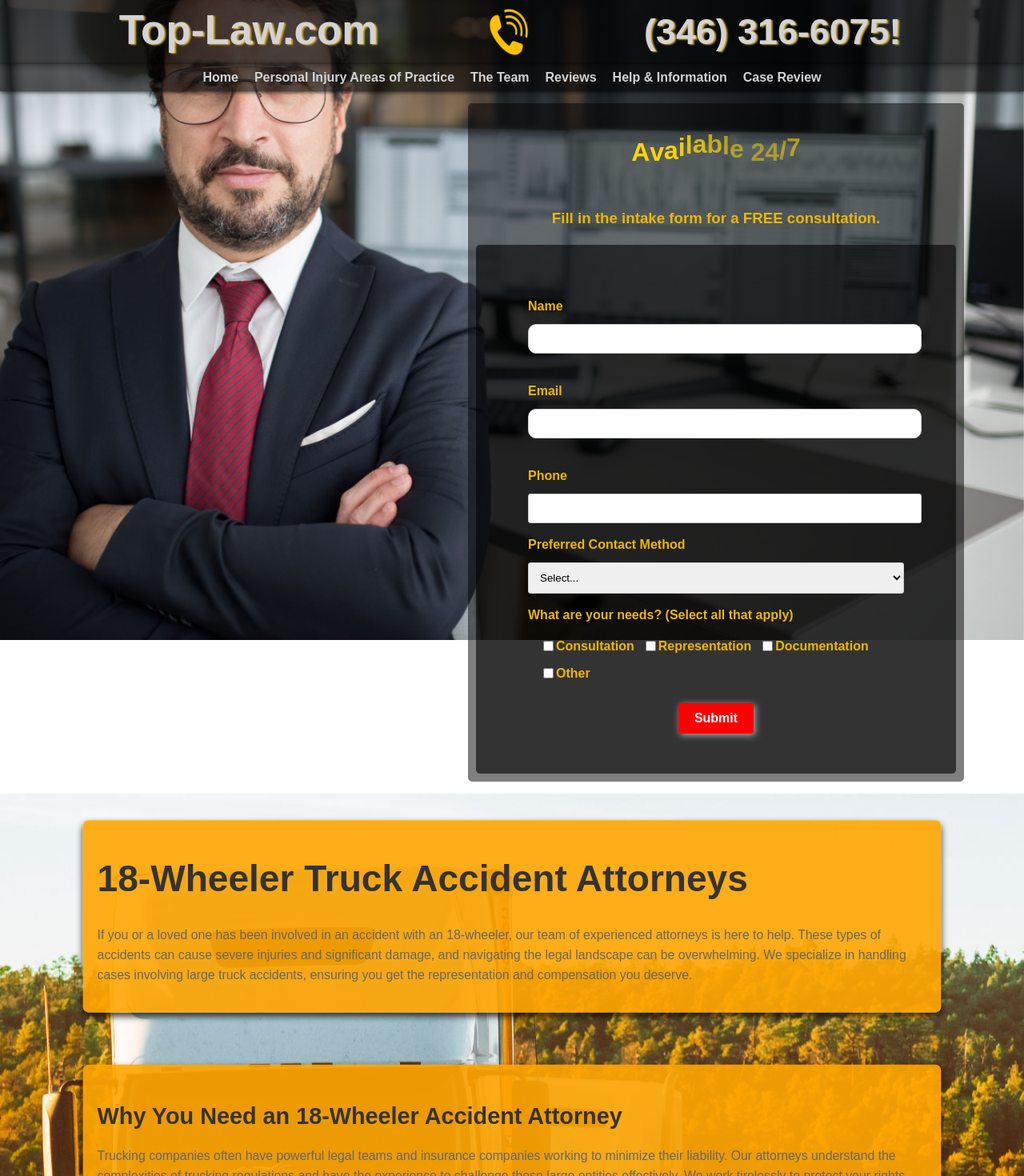
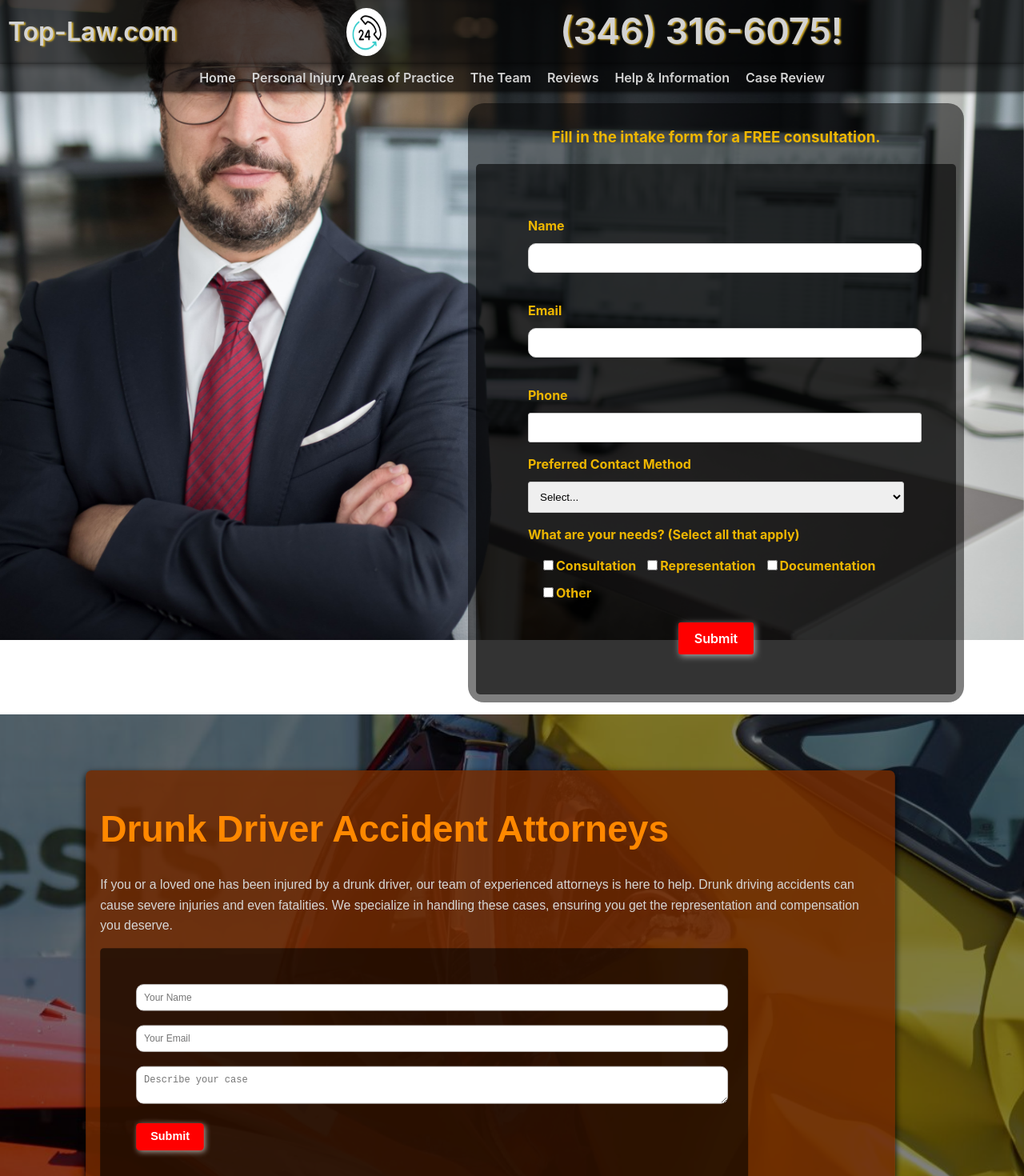
Before and after one commit to hunttony/RAM, a React (Vite) app: page /drunk-driver-accidents in a window 1280 px wide. Shown: the top 1470 px of the page at 80% size. Built offline with nearby package versions, Linux system fonts and the light colour scheme.

Commit message:
added pages, fix scrolling

```diff
--- a/src/App.css
+++ b/src/App.css
@@ -2,8 +2,14 @@
 
 /* General Styles */
 body {
-  font-family: Arial, sans-serif;
+  margin: 0;
+  font-family: -apple-system, BlinkMacSystemFont, 'Segoe UI', 'Roboto', 'Oxygen', 'Ubuntu', 'Cantarell', 'Fira Sans', 'Droid Sans', 'Helvetica Neue', sans-serif;
+  -webkit-font-smoothing: antialiased;
+  -moz-osx-font-smoothing: grayscale;
+}
 
+code {
+  font-family: source-code-pro, Menlo, Monaco, Consolas, 'Courier New', monospace;
 }
 
 .App {
--- a/src/App.jsx
+++ b/src/App.jsx
@@ -1,12 +1,12 @@
 import { useRef } from 'react';
 import { Helmet } from 'react-helmet';
+import { BrowserRouter as Router, Route, Routes } from 'react-router-dom';
 import Header from './components/Header';
 import Footer from './components/Footer';
 import Hero from './components/Hero';
 import EighteenWheelerAccidents from './pages/EighteenWheelerAccidents';
-import { BrowserRouter as Router, Route, Routes } from 'react-router-dom';
-import Menu from './components/Menu'; // Import your Menu component
 import DrunkDriverAccidents from './pages/DrunkDriverAccidents';
+import Menu from './components/Menu';
 import './App.css';
 
 const App = () => {
@@ -23,10 +23,16 @@ const App = () => {
       <Helmet>
         <title>Your Site Title</title>
         <meta name="description" content="Your site description" />
-        <meta name="keywords" content="Personal Injury Attorneys, Car Accident Lawyers, Truck Accident Lawyers, Wrongful Death Attorneys, Legal Consultation, Expert Legal Services, Personal Injury Law Firm, Free Legal Consultation, Compensation Claims, Experienced Attorneys, Legal Representation, Accident Attorneys, Injury Lawyers, Consultation Services, Legal Assistance" />
+        <meta
+          name="keywords"
+          content="Personal Injury Attorneys, Car Accident Lawyers, Truck Accident Lawyers, Wrongful Death Attorneys, Legal Consultation, Expert Legal Services, Personal Injury Law Firm, Free Legal Consultation, Compensation Claims, Experienced Attorneys, Legal Representation, Accident Attorneys, Injury Lawyers, Consultation Services, Legal Assistance"
+        />
         <meta name="author" content="Flavor Pixel, Programmer: Antonio Hunt" />
         <meta property="og:title" content="Your Attorney website" />
-        <meta property="og:description" content="Welcome to Your Attorney website, your trusted partner for expert legal services and personal injury representation. Our dedicated team of experienced attorneys specializes in handling cases such as car accidents, truck accidents, wrongful death, and more. We provide personalized consultations and effective legal solutions to ensure you receive the justice and compensation you deserve. Contact us today for a free consultation and let us help you navigate your legal challenges with confidence." />
+        <meta
+          property="og:description"
+          content="Welcome to Your Attorney website, your trusted partner for expert legal services and personal injury representation. Our dedicated team of experienced attorneys specializes in handling cases such as car accidents, truck accidents, wrongful death, and more. We provide personalized consultations and effective legal solutions to ensure you receive the justice and compensation you deserve. Contact us today for a free consultation and let us help you navigate your legal challenges with confidence."
+        />
         <meta property="og:url" content="https://lawyer-site-ochre.vercel.app/" />
         <meta property="og:image" content="https://www.yoursite.com/image.jpg" />
         <script type="application/ld+json">
@@ -44,23 +50,23 @@ const App = () => {
           })}
         </script>
       </Helmet>
+      <Router>
         <Header />
-      <Router>
-        <Routes>
-          <Route path="/eighteen-wheeler-accidents" component={EighteenWheelerAccidents} />
-          <Route path="/drunk-driver-accidents" component={DrunkDriverAccidents} />
-          {/* Add other routes here */}
-        </Routes>
-      </Router>
         <Menu scrollToSection={scrollToSection} />
         <main>
           <Hero />
           <div ref={accidentsSectionRef}>
+            <Routes>
+              <Route path="/eighteen-wheeler-accidents" element={<EighteenWheelerAccidents />} />
+              <Route path="/drunk-driver-accidents" element={<DrunkDriverAccidents />} />
+              {/* Add other routes here */}
+            </Routes>
             <EighteenWheelerAccidents />
             <DrunkDriverAccidents />
           </div>
         </main>
         <Footer />
+      </Router>
     </div>
   );
 };
--- a/src/components/ClientIntakeForm.jsx
+++ b/src/components/ClientIntakeForm.jsx
@@ -2,20 +2,19 @@
 
 import { useState } from 'react';
 import styled from 'styled-components';
-import AnimatedText from './AnimatedText';
+
 
 const FormContainer = styled.div`
   max-width: 600px;
   margin: 20px auto;
   padding: 10px;
-  border-radius: 5px;
+  border-radius: 20px;
   background-color: rgba(0, 0, 0, 0.5);
-
-
 `;
 
 const FormGroup = styled.div`
   margin-bottom: 20px;
+  border-radius: 20px;
 `;
 
 const Label = styled.label`
@@ -101,7 +100,7 @@ const ClientIntakeForm = () => {
 
   return (
     <FormContainer>
-      <AnimatedText text="Available 24/7" />
+
       <h3> Fill in the intake form for a FREE consultation.</h3>
       <form onSubmit={handleSubmit}>
         <FormGroup>
--- a/src/components/Header.jsx
+++ b/src/components/Header.jsx
@@ -1,62 +1,37 @@
 import { useState } from 'react';
 import styled from 'styled-components';
-import { motion } from 'framer-motion';
-//import Logo from '../content/images/GF.png'; // Place your logo in the src/components directory
-
-import phone from '../content/images/phone.png'
+import { motion, AnimatePresence } from 'framer-motion';
+import phone from '../content/images/24-hours-support.gif';
 
 const HeaderContainer = styled.header`
   display: flex;
   justify-content: space-between;
+  align-items: center;
   padding: 10px;
-
-
-  background-color: rgba(0, 0, 0,.7);
+  background-color: rgba(0, 0, 0, 0.7);
   color: lightgrey;
   box-shadow: 0 0 10px rgba(0, 0, 0, 0.6);
-
 `;
 
 const LogoTxt = styled.h1`
   display: flex;
-
-  justify-content: center;
-  font-family:
+  align-items: center;
   font-size: 2.0em;
   font-weight: 600;
   margin: 0;
   text-shadow: 2px 1px 2px rgba(211, 172, 43, 1);
+  cursor: pointer;
+`;
 
-
-  &:hover {
-      cursor: pointer;
-    }
-
-  &:img {
-      width: 50%;
-      height: auto;
-    }
-
-    &:div {
+const PhoneNumber = styled.h1`
   display: flex;
   align-items: center;
-    }
-`;
-const PhoneNumber = styled.h1`
-  display: flex;
   padding: 5px;
-  justify-content: center;
   font-size: 2.8em;
   font-weight: 600;
   margin: 0;
   text-shadow: 2px 1px 2px rgba(211, 172, 43, 1);
-
-
-  &:hover {
   cursor: pointer;
-          }
-
-
 `;
 
 const Nav = styled.nav`
@@ -146,14 +121,25 @@ const Header = () => {
     setActiveDropdown(activeDropdown === dropdown ? null : dropdown);
   };
 
+  const scrollToSection = () => {
+    // Implement scroll to section logic here
+    console.log('Scrolling to section');
+  };
+
   return (
     <HeaderContainer>
-      <div></div>
-      <LogoTxt>
-      Top-Law.com
-
-      </LogoTxt>
-      <img src={phone} style={{ width: '50px', height: '60px' }} alt="Phone" />
+      <LogoTxt>Top-Law.com</LogoTxt>
+      <img
+        className="image247"
+        src={phone}
+        style={{
+          width: '50px',
+          height: '60px',
+          borderRadius: '50%',
+          boxShadow: '0px 0px -5px rgba(255, 255, 255, 1)'
+        }}
+        alt="Phone"
+      />
       <PhoneNumber>(346) 316-6075!</PhoneNumber>
       <Nav>
         <Hamburger onClick={toggleMenu}>
@@ -182,24 +168,29 @@ const Header = () => {
           </MenuToggle>
         </Hamburger>
       </Nav>
+      <AnimatePresence>
+        {isOpen && (
           <MobileMenu
             initial={{ height: 0 }}
-        animate={{ height: isOpen ? 'auto' : 0 }}
+            animate={{ height: 'auto' }}
+            exit={{ height: 0 }}
             transition={{ duration: 0.3 }}
-        isOpen={isOpen}
           >
             <MobileMenuItem whileTap={{ scale: 0.95 }}>Home</MobileMenuItem>
             <MobileMenuItem whileTap={{ scale: 0.95 }}>The Team</MobileMenuItem>
             <MobileMenuItem whileTap={{ scale: 0.95 }}>Reviews</MobileMenuItem>
             <MobileMenuItem onClick={() => toggleDropdown('practice')}>
               Personal Injury Areas of Practice
+              <AnimatePresence>
+                {activeDropdown === 'practice' && (
                   <DropDownMenu
                     initial={{ height: 0 }}
-            animate={{ height: activeDropdown === 'practice' ? 'auto' : 0 }}
+                    animate={{ height: 'auto' }}
+                    exit={{ height: 0 }}
                     transition={{ duration: 0.3 }}
                   >
-            <DropDownItem>18 Wheeler Truck Accident Attorneys</DropDownItem>
-            <DropDownItem>Drunk Driver Accident Attorneys</DropDownItem>
+                    <DropDownItem onClick={scrollToSection}>18 Wheeler Truck Accident Attorneys</DropDownItem>
+                    <DropDownItem onClick={scrollToSection}>Drunk Driver Accident Attorneys</DropDownItem>
                     <DropDownItem>Car Accident Attorneys</DropDownItem>
                     <DropDownItem>Dog Bite Attorneys</DropDownItem>
                     <DropDownItem>Motorcycle Accident Attorneys</DropDownItem>
@@ -207,20 +198,29 @@ const Header = () => {
                     <DropDownItem>Spinal Cord & Back Injuries</DropDownItem>
                     <DropDownItem>Wrongful Death Attorneys</DropDownItem>
                   </DropDownMenu>
+                )}
+              </AnimatePresence>
             </MobileMenuItem>
             <MobileMenuItem whileTap={{ scale: 0.95 }}>Help & Information</MobileMenuItem>
             <MobileMenuItem onClick={() => toggleDropdown('case')}>
               Case Review
+              <AnimatePresence>
+                {activeDropdown === 'case' && (
                   <DropDownMenu
                     initial={{ height: 0 }}
-            animate={{ height: activeDropdown === 'case' ? 'auto' : 0 }}
+                    animate={{ height: 'auto' }}
+                    exit={{ height: 0 }}
                     transition={{ duration: 0.3 }}
                   >
                     <DropDownItem>Get Your Case Review</DropDownItem>
                     <DropDownItem>Why Hire a Personal Injury Attorney?</DropDownItem>
                   </DropDownMenu>
+                )}
+              </AnimatePresence>
             </MobileMenuItem>
           </MobileMenu>
+        )}
+      </AnimatePresence>
     </HeaderContainer>
   );
 };
--- a/src/components/Menu.jsx
+++ b/src/components/Menu.jsx
@@ -1,4 +1,5 @@
 import { useState } from 'react';
+import PropTypes from 'prop-types';
 import styled from 'styled-components';
 import { motion, AnimatePresence } from 'framer-motion';
 import '../styles/Menu.css';
@@ -7,7 +8,7 @@ const Nav = styled.nav`
   display: flex;
   justify-content: center;
   align-items: center;
-  background-color: rgba(0, 0, 0, .6);
+  background-color: rgba(0, 0, 0, 0.6);
   padding: 5px;
   box-shadow: 0 1px 5px rgba(0, 0, 0, 0.8);
   z-index: 2000;
@@ -32,7 +33,6 @@ const NavLink = styled.li`
   font-weight: 600;
 
   &:hover {
-    text-decoration: none;
     color: #d3ac2b;
   }
 `;
@@ -43,7 +43,6 @@ const DropDownMenu = styled(motion.ul)`
   top: 100%;
   left: 0;
   list-style: none;
-
   padding: 10px;
   background-color: rgba(0, 0, 0, 0.6);
   border-radius: 5px;
@@ -56,7 +55,6 @@ const DropDownItem = styled.li`
   color: lightgrey;
 
   &:hover {
-    text-decoration: none;
     background-color: #d3ac2b;
     border-radius: 20px;
     color: black;
@@ -83,7 +81,7 @@ const Menu = ({ scrollToSection }) => {
     <div>
       <Nav>
         <NavLinks>
-          <NavLink onMouseEnter={() => handleMouseEnter('home')} onMouseLeave={handleMouseLeave}>
+          <NavLink onMouseEnter={() => handleMouseEnter('home')} onMouseLeave={handleMouseLeave} onClick={() => scrollToSection('home')}>
             Home
           </NavLink>
           <NavLink onMouseEnter={() => handleMouseEnter('practice')} onMouseLeave={handleMouseLeave}>
@@ -95,27 +93,27 @@ const Menu = ({ scrollToSection }) => {
                   animate="visible"
                   exit="hidden"
                   variants={menuVariants}
-                  transition={{ duration: .6, ease: "easeInOut" }}
+                  transition={{ duration: 0.6, ease: "easeInOut" }}
                 >
-                  <DropDownItem onClick={scrollToSection}>18 Wheeler Truck Accident Attorneys</DropDownItem>
-                  <DropDownItem>Drunk Driver Accident Attorneys</DropDownItem>
-                  <DropDownItem>Car Accident Attorneys</DropDownItem>
-                  <DropDownItem>Dog Bite Attorneys</DropDownItem>
-                  <DropDownItem>Motorcycle Accident Attorneys</DropDownItem>
-                  <DropDownItem>Premises Liability Attorneys</DropDownItem>
-                  <DropDownItem>Spinal Cord & Back Injuries</DropDownItem>
-                  <DropDownItem>Wrongful Death Attorneys</DropDownItem>
+                  <DropDownItem onClick={() => scrollToSection('18-wheeler')}>18 Wheeler Truck Accident Attorneys</DropDownItem>
+                  <DropDownItem onClick={() => scrollToSection('drunk-driver')}>Drunk Driver Accident Attorneys</DropDownItem>
+                  <DropDownItem onClick={() => scrollToSection('car-accident')}>Car Accident Attorneys</DropDownItem>
+                  <DropDownItem onClick={() => scrollToSection('dog-bite')}>Dog Bite Attorneys</DropDownItem>
+                  <DropDownItem onClick={() => scrollToSection('motorcycle')}>Motorcycle Accident Attorneys</DropDownItem>
+                  <DropDownItem onClick={() => scrollToSection('premises-liability')}>Premises Liability Attorneys</DropDownItem>
+                  <DropDownItem onClick={() => scrollToSection('spinal-cord')}>Spinal Cord & Back Injuries</DropDownItem>
+                  <DropDownItem onClick={() => scrollToSection('wrongful-death')}>Wrongful Death Attorneys</DropDownItem>
                 </DropDownMenu>
               )}
             </AnimatePresence>
           </NavLink>
-          <NavLink onMouseEnter={() => handleMouseEnter('team')} onMouseLeave={handleMouseLeave}>
+          <NavLink onMouseEnter={() => handleMouseEnter('team')} onMouseLeave={handleMouseLeave} onClick={() => scrollToSection('team')}>
             The Team
           </NavLink>
-          <NavLink onMouseEnter={() => handleMouseEnter('reviews')} onMouseLeave={handleMouseLeave}>
+          <NavLink onMouseEnter={() => handleMouseEnter('reviews')} onMouseLeave={handleMouseLeave} onClick={() => scrollToSection('reviews')}>
             Reviews
           </NavLink>
-          <NavLink onMouseEnter={() => handleMouseEnter('help')} onMouseLeave={handleMouseLeave}>
+          <NavLink onMouseEnter={() => handleMouseEnter('help')} onMouseLeave={handleMouseLeave} onClick={() => scrollToSection('help')}>
             Help & Information
           </NavLink>
           <NavLink onMouseEnter={() => handleMouseEnter('case')} onMouseLeave={handleMouseLeave}>
@@ -129,8 +127,8 @@ const Menu = ({ scrollToSection }) => {
                   variants={menuVariants}
                   transition={{ duration: 0.5, ease: "easeInOut" }}
                 >
-                  <DropDownItem>Get Your Case Review</DropDownItem>
-                  <DropDownItem>Why Hire a Personal Injury Attorney?</DropDownItem>
+                  <DropDownItem onClick={() => scrollToSection('case-review')}>Get Your Case Review</DropDownItem>
+                  <DropDownItem onClick={() => scrollToSection('hire-attorney')}>Why Hire a Personal Injury Attorney?</DropDownItem>
                 </DropDownMenu>
               )}
             </AnimatePresence>
@@ -141,4 +139,8 @@ const Menu = ({ scrollToSection }) => {
   );
 };
 
+Menu.propTypes = {
+  scrollToSection: PropTypes.func.isRequired,
+};
+
 export default Menu;
--- a/src/pages/DrunkDriverAccidents.jsx
+++ b/src/pages/DrunkDriverAccidents.jsx
@@ -4,16 +4,13 @@ import styles from '../styles/DrunkDriverAccidents.module.css';
 const DrunkDriverAccidents = () => {
   const [isButtonVisible, setIsButtonVisible] = useState(false);
   const heroRef = useRef(null);
+  const formRef = useRef(null);
 
   const handleScroll = () => {
     if (heroRef.current) {
       const heroBottom = heroRef.current.getBoundingClientRect().bottom;
       const viewportHeight = window.innerHeight;
-      if (heroBottom < viewportHeight) {
-        setIsButtonVisible(true);
-      } else {
-        setIsButtonVisible(false);
-      }
+      setIsButtonVisible(heroBottom < viewportHeight);
     }
   };
 
@@ -25,8 +22,8 @@ const DrunkDriverAccidents = () => {
   }, []);
 
   const scrollToForm = () => {
-    if (heroRef.current) {
-      heroRef.current.scrollIntoView({ behavior: 'smooth' });
+    if (formRef.current) {
+      formRef.current.scrollIntoView({ behavior: 'smooth' });
     }
   };
 
@@ -41,14 +38,13 @@ const DrunkDriverAccidents = () => {
               If you or a loved one has been injured by a drunk driver, our team of experienced attorneys is here to help. Drunk driving accidents can cause severe injuries and even fatalities. We specialize in handling these cases, ensuring you get the representation and compensation you deserve.
             </p>
             {/* Form inside the hero section */}
-          <form>
+            <form ref={formRef}>
               <input type="text" placeholder="Your Name" required />
               <input type="email" placeholder="Your Email" required />
               <textarea placeholder="Describe your case" required></textarea>
               <button type="submit">Submit</button>
             </form>
           </div>
-
         </div>
         <div className={styles.section}>
           <h2>Why You Need a Drunk Driver Accident Attorney</h2>
```
Also changed, not shown: src/content/images/24-hours-support (1).png (added), src/content/images/24-hours-support.gif (added). Lines whose indentation alone changed are shown as unchanged.
